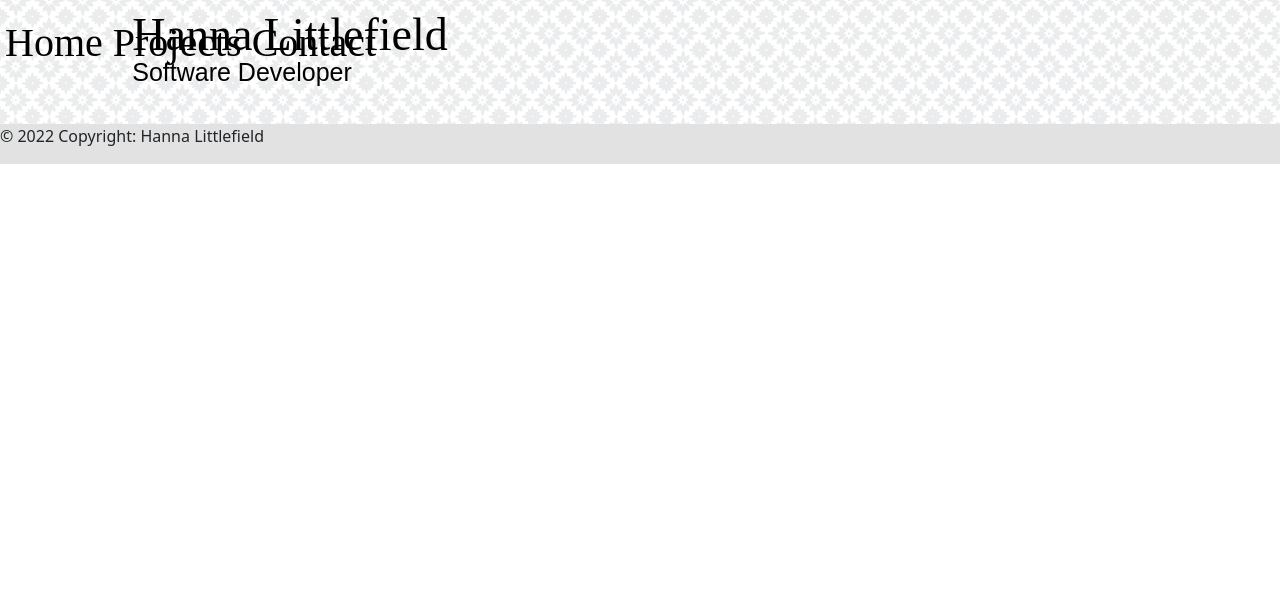
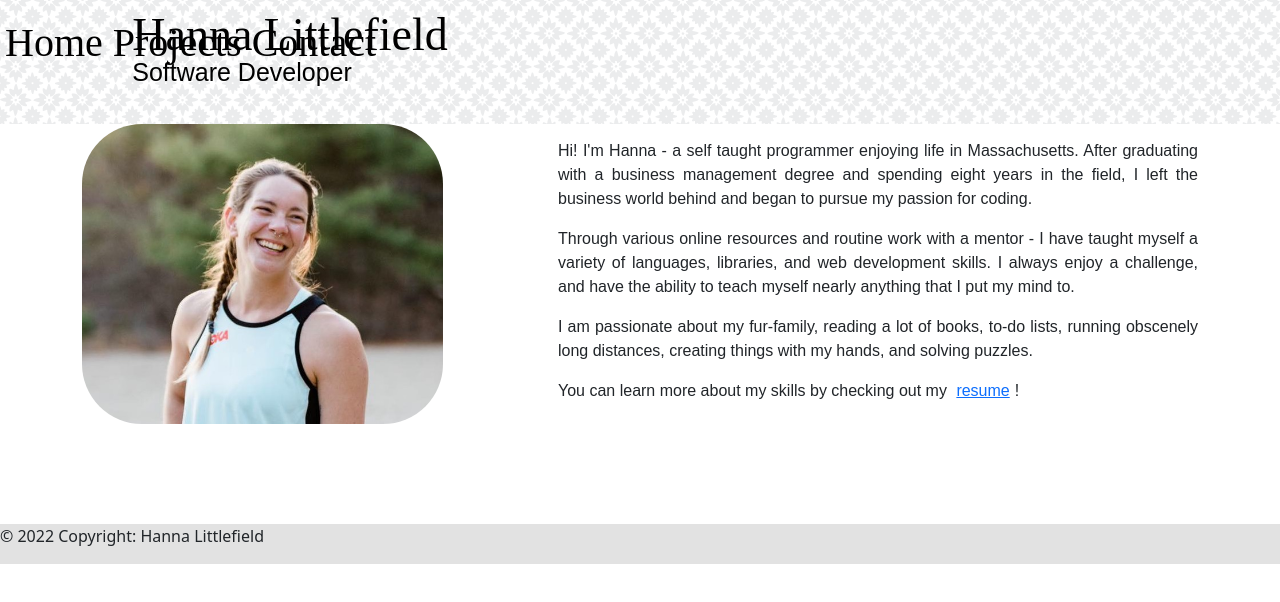
Before and after one commit to hannamlittlefield/AlexanderSucks, a React (Create React App) app: page / in a window 1280 px wide. Shown: the top 602 px of the page. Built offline with nearby package versions, Linux system fonts and the light colour scheme; a web font is replaced by a local one.

Commit message:
adding in route index to render aboutme on load in

```diff
--- a/src/index.js
+++ b/src/index.js
@@ -16,9 +16,10 @@ render(
   <BrowserRouter>
     <Routes>
       <Route path="/" element={<App />}>
-        <Route path="projects" element={<Projects />} />
-        <Route path="contact" element={<Contact />} />
-        <Route path="about" element={<About />} />
+        <Route index element={<About />} />
+      <Route path="projects" element={<Projects />} />
+      <Route path="contact" element={<Contact />} />
+      <Route path="about" element={<About />} />
       </Route>
     </Routes>
   </BrowserRouter>,
```
